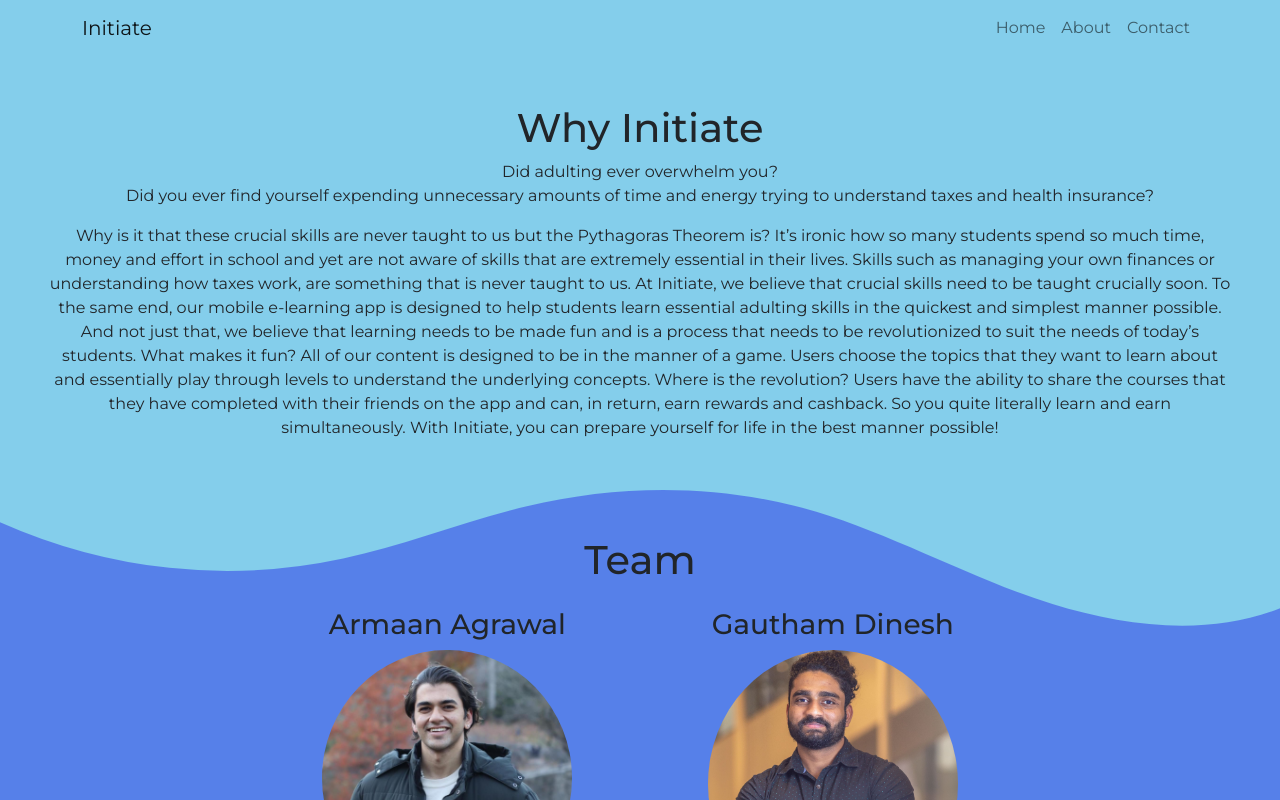
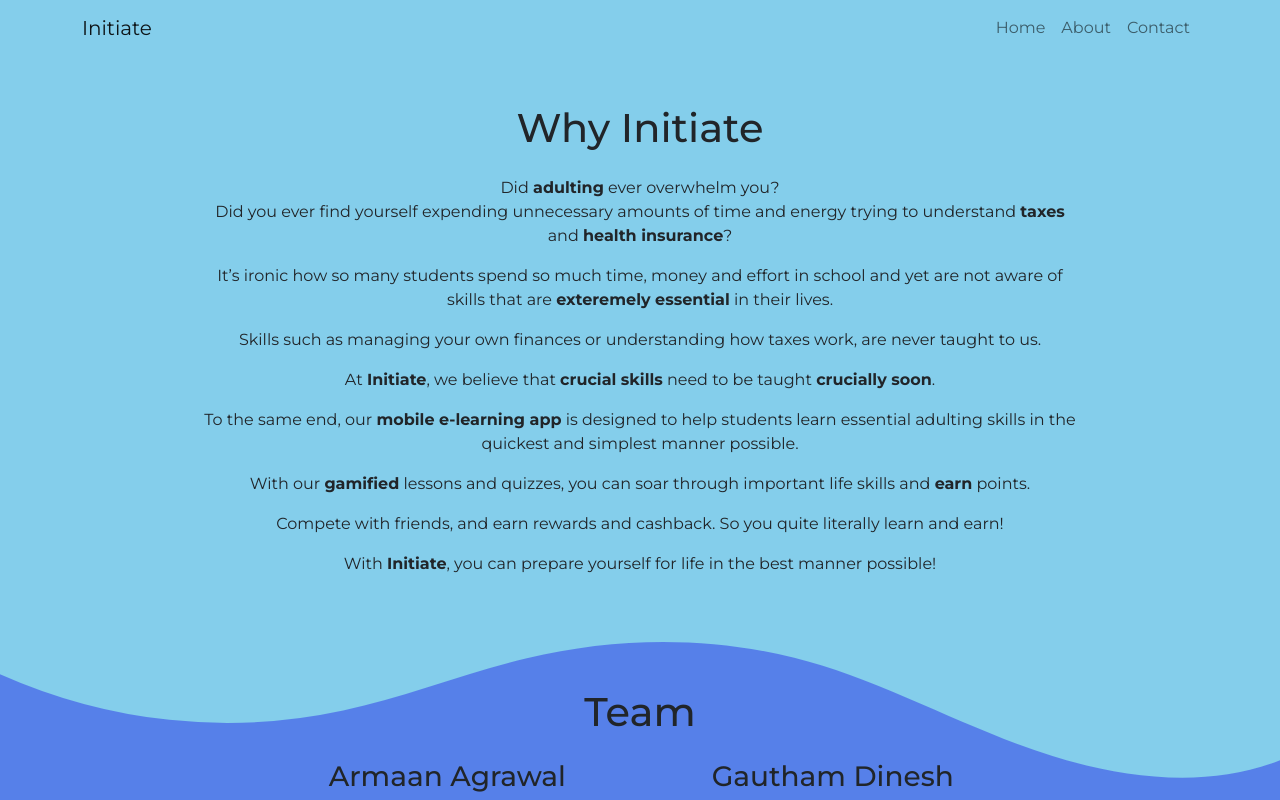
Before and after one commit to gauthamdk/Initiate, a React (Create React App) app: page / in a window 1280 px wide. Shown: the top 800 px of the page. Built offline with nearby package versions, Linux system fonts and the light colour scheme.

Commit message:
added about

```diff
--- a/src/components/About.tsx
+++ b/src/components/About.tsx
@@ -6,34 +6,46 @@ import Row from "react-bootstrap/Row";
 export default function About() {
   return (
     <Container fluid className="about_color section p-5">
-      <Row>
-        <h1>Why Initiate</h1>
-        <div>
+      <Row className="d-flex justify-content-center">
+        <h1 className="pb-3">Why Initiate</h1>
+        <div className="text-center w-75">
           <p>
-            Did adulting ever overwhelm you?
+            Did <b>adulting</b> ever overwhelm you?
             <br />
             Did you ever find yourself expending unnecessary amounts of time and
-            energy trying to understand taxes and health insurance?
+            energy trying to understand <b>taxes</b> and <b>health insurance</b>
+            ?
           </p>
-          Why is it that these crucial skills are never taught to us but the
-          Pythagoras Theorem is? It’s ironic how so many students spend so much
-          time, money and effort in school and yet are not aware of skills that
-          are extremely essential in their lives. Skills such as managing your
-          own finances or understanding how taxes work, are something that is
-          never taught to us. At Initiate, we believe that crucial skills need
-          to be taught crucially soon. To the same end, our mobile e-learning
-          app is designed to help students learn essential adulting skills in
-          the quickest and simplest manner possible. And not just that, we
-          believe that learning needs to be made fun and is a process that needs
-          to be revolutionized to suit the needs of today’s students. What makes
-          it fun? All of our content is designed to be in the manner of a game.
-          Users choose the topics that they want to learn about and essentially
-          play through levels to understand the underlying concepts. Where is
-          the revolution? Users have the ability to share the courses that they
-          have completed with their friends on the app and can, in return, earn
-          rewards and cashback. So you quite literally learn and earn
-          simultaneously. With Initiate, you can prepare yourself for life in
-          the best manner possible!
+          <p>
+            It’s ironic how so many students spend so much time, money and
+            effort in school and yet are not aware of skills that are{" "}
+            <b>exteremely essential</b> in their lives.
+          </p>
+          <p>
+            Skills such as managing your own finances or understanding how taxes
+            work, are never taught to us.
+          </p>
+          <p>
+            At <b>Initiate</b>, we believe that <b>crucial skills</b> need to be
+            taught <b>crucially soon</b>.
+          </p>
+          <p>
+            To the same end, our <b>mobile e-learning app</b> is designed to
+            help students learn essential adulting skills in the quickest and
+            simplest manner possible.
+          </p>
+          <p>
+            With our <b>gamified</b> lessons and quizzes, you can soar through
+            important life skills and <b>earn</b> points.
+          </p>
+          <p>
+            Compete with friends, and earn rewards and cashback. So you quite
+            literally learn and earn!
+          </p>
+          <p>
+            With <b>Initiate</b>, you can prepare yourself for life in the best
+            manner possible!
+          </p>
         </div>
       </Row>
     </Container>
```
